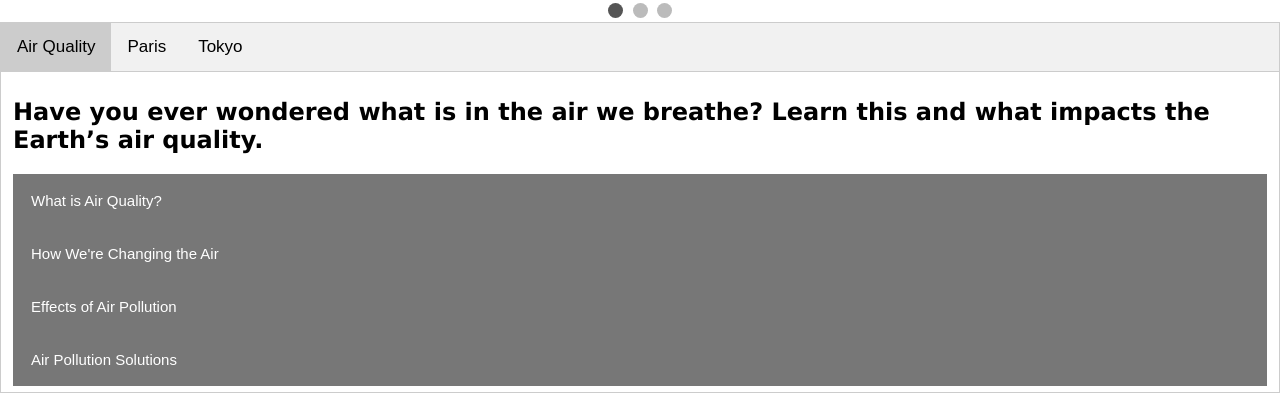
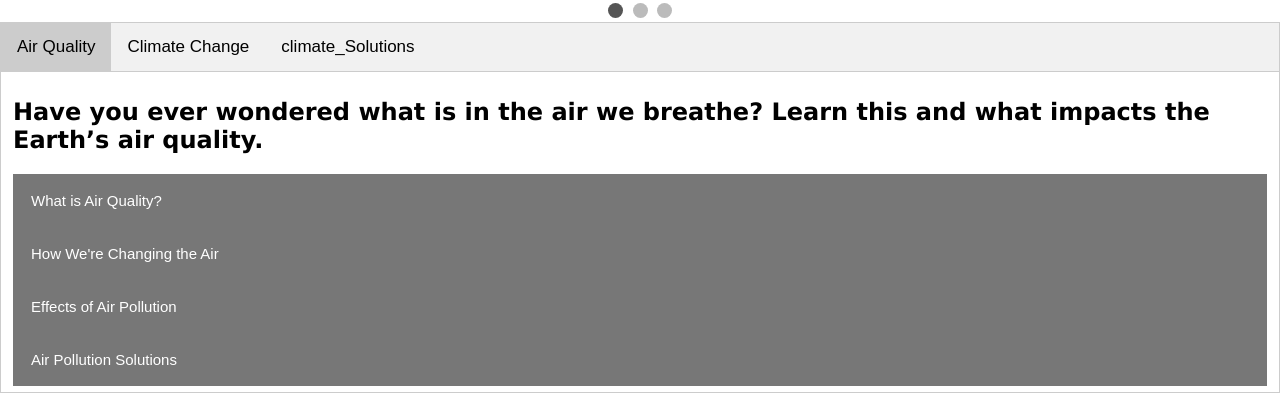
Before and after one commit to Vijaya0110/Air-Pollution-and-Climate-Change, a Flask app: page / in a window 1280 px wide. Shown: the part 605-998 px from the top of the page. Run offline with Flask 2, Linux system fonts and the light colour scheme.

Commit message:
Update start.html

```diff
--- a/templates/start.html
+++ b/templates/start.html
@@ -90,8 +90,8 @@ function showSlides(n) {
   </script>
 <div class="tab">
   <button class="tablinks" onclick="openTab(event, 'Air_Quality')" id="defaultOpen">Air Quality</button>
-  <button class="tablinks" onclick="openTab(event, 'Paris')">Paris</button>
-  <button class="tablinks" onclick="openTab(event, 'Tokyo')">Tokyo</button>
+  <button class="tablinks" onclick="openTab(event, 'Climate_Change')">Climate Change</button>
+  <button class="tablinks" onclick="openTab(event, 'Climate_Solutions')">climate_Solutions</button>
 </div>
 
 <div id="Air_Quality" class="tabcontent">
@@ -183,7 +183,7 @@ There are many other ways that air pollution affects living things, such as dama
 
 <button type="button" class="collapsible">Air Pollution Solutions</button>
 <div class="content">
-  <h1>There are many solutions to air pollution :</h1>
+  <h2>There are many solutions to air pollution :</h2>
 
   <p>In order to improve air quality and slow climate warming, change needs to happen on a national and global scale. But actions at the individual and community level are also important.</p>
 
@@ -196,12 +196,12 @@ There are many other ways that air pollution affects living things, such as dama
 
 </div>
 
-<div id="Paris" class="tabcontent">
+<div id="Climate_Change" class="tabcontent">
   <h3>Paris</h3>
   <p>Paris is the capital of France.</p>
 </div>
 
-<div id="Tokyo" class="tabcontent">
+<div id="Climate_Solutions" class="tabcontent">
   <h3>Tokyo</h3>
   <p>Tokyo is the capital of Japan.</p>
 </div>
```
